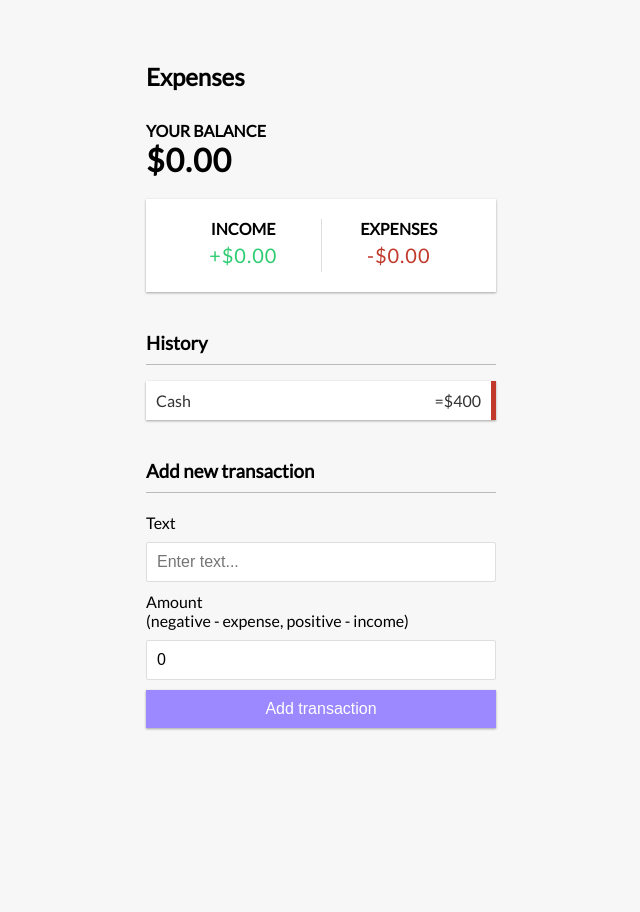
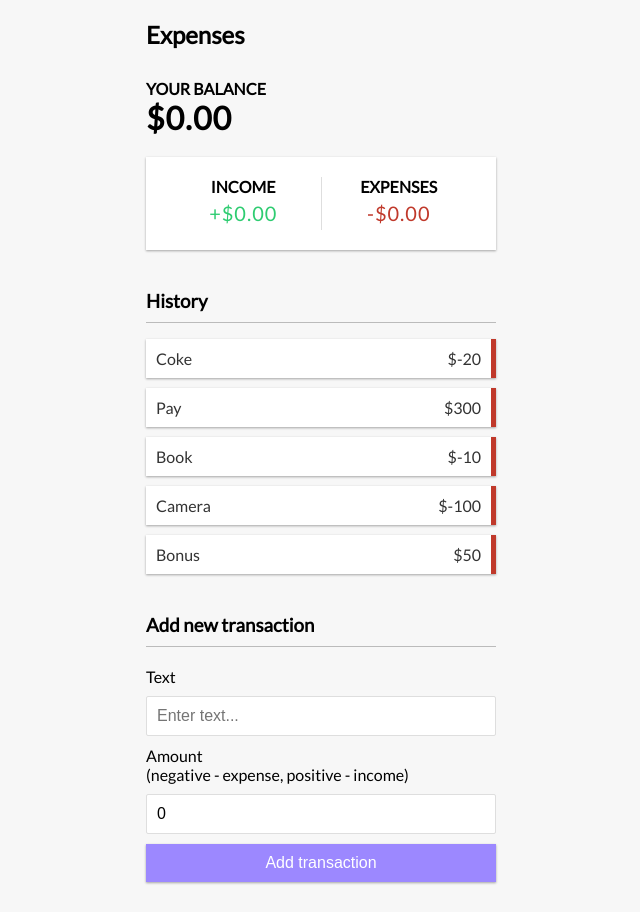
Before and after one commit to marcjrayner/React-hooks-context-practice, a React (Create React App) app: page / in a window 1280 px wide. Shown: the whole page, without its empty margins (319-959 px from the left). Before the commit the page ends 800 px from the top, so only its background shows below. Built offline with nearby package versions, Linux system fonts and the light colour scheme.

Commit message:
adds context to transaction list

```diff
--- a/src/App.js
+++ b/src/App.js
@@ -5,11 +5,13 @@
 import { TransactionList } from './components/TransactionList'
 import { AddTransaction } from './components/AddTransaction'
 
+import {GlobalProvider} from './context/GlobalState'
+
 import './App.css';
 
 function App() {
   return (
-    <div className="">
+    <GlobalProvider>
       <Header />
       <div className="container">
         <Balance />
@@ -17,7 +19,7 @@
         <TransactionList />
         <AddTransaction />
       </div>
-    </div>
+    </GlobalProvider>
   );
 }
 
--- a/src/components/TransactionList.js
+++ b/src/components/TransactionList.js
@@ -1,13 +1,19 @@
-import React from 'react'
+import React, { useContext } from 'react'
+import { GlobalContext } from '../context/GlobalState'
 
 export const TransactionList = () => {
+  const { transactions } = useContext(GlobalContext)
+
   return (
     <>
     <h3>History</h3>
       <ul className="list">
-        <li className="minus">
-          Cash <span>=$400</span><button className="delete-btn">X</button>
+        {transactions.map(transaction => (
+        <li className="minus" key={transaction.id}>
+          {transaction.text} <span>${transaction.amount}</span><button className="delete-btn">X</button>
         </li>
+
+        ))}
       </ul>
     </>
   )
```
Also changed, not shown: src/components/Transaction.js (added).
